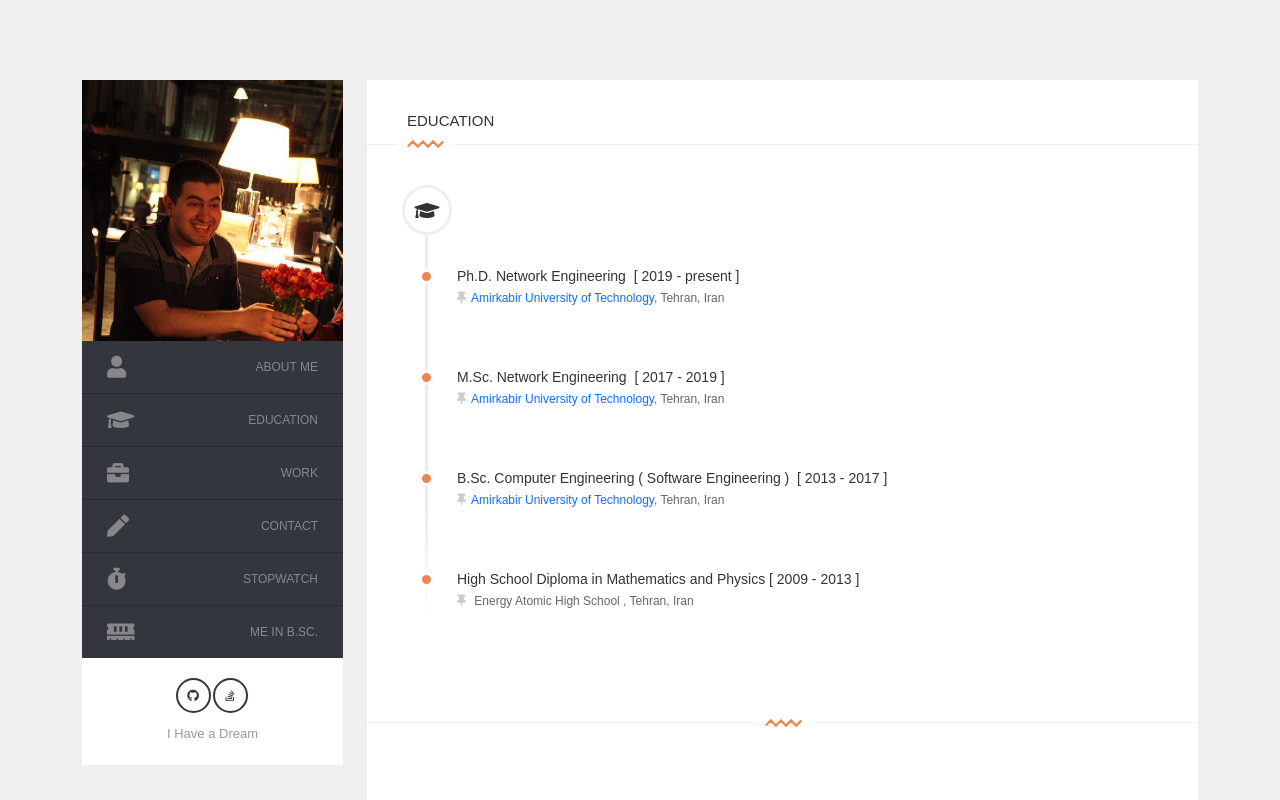
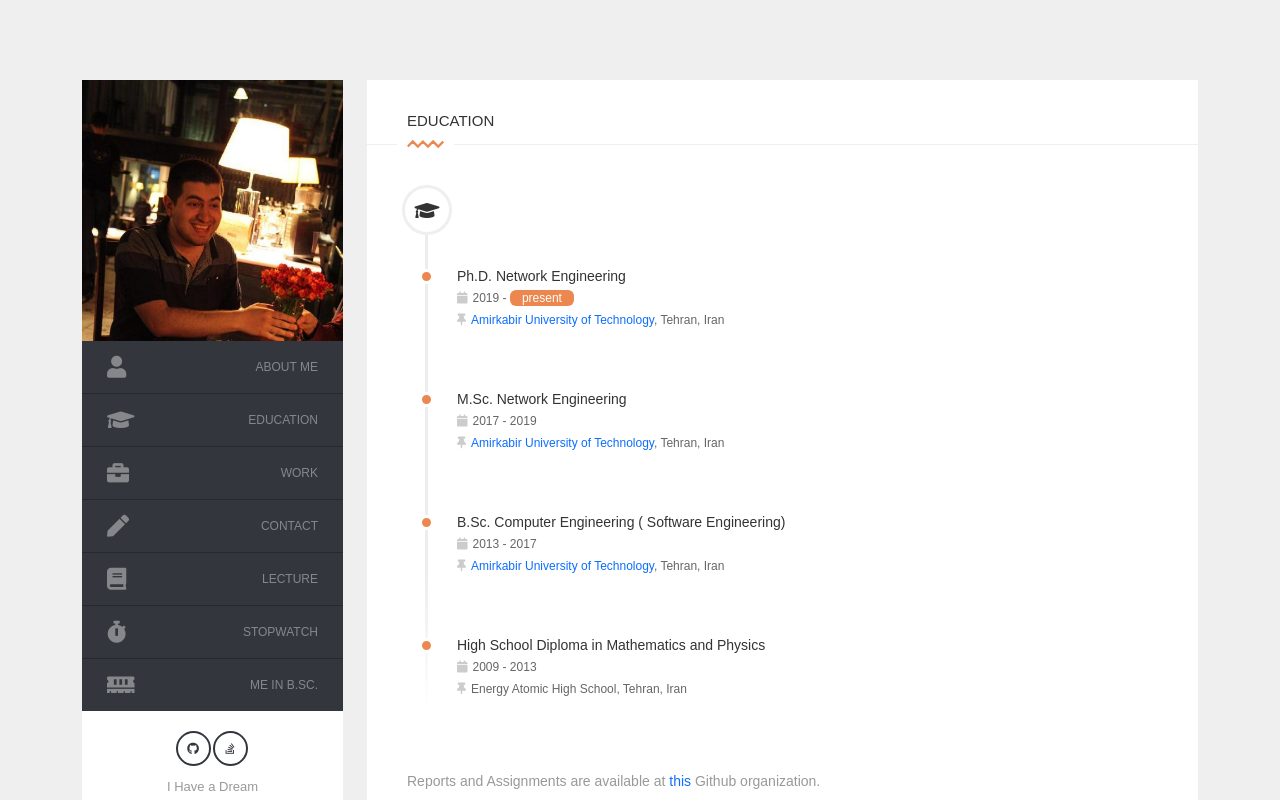
Before and after one commit to 1995parham/1995parham.github.io, a Next.js app: page /education in a window 1280 px wide. Shown: the top 800 px of the page. Built offline with nearby package versions, Linux system fonts and the light colour scheme.

Commit message:
feat: Update Homepage

```diff
--- a/pages/_app.tsx
+++ b/pages/_app.tsx
@@ -44,6 +44,11 @@ function MainApp({ Component, pageProps }: AppProps) {
                     <li className="nav-item">
                       <a href="/contact" className="nav-link">
                         <i className="fas fa-pen"></i>Contact
+                      </a>
+                    </li>
+                    <li className="nav-item">
+                      <a href="/lecture" className="nav-link">
+                        <i className="fas fa-book"></i>Lecture
                       </a>
                     </li>
                     <li className="nav-item">
--- a/pages/education.tsx
+++ b/pages/education.tsx
@@ -14,10 +14,33 @@ function Education() {
                   <div className="exp-holder margTop">
                     <div className="exp">
                       <div className="hgroup">
-                        <h4>
-                          {" "}
-                          Ph.D. Network Engineering&nbsp; [ 2019 - present ]
-                        </h4>
+                        <h4>Ph.D. Network Engineering</h4>
+                        <h6>
+                          <i className="fas fa-calendar"></i>2019 -{" "}
+                          <span className="current">present</span>
+                        </h6>
+                        <h6>
+                          <i className="fas fa-thumbtack"></i>
+                          <b className="bold">
+                            <a
+                              className="gpacolor"
+                              href="http://aut.ac.ir/aut/"
+                            >
+                              Amirkabir University of Technology
+                            </a>
+                          </b>
+                          , Tehran, Iran
+                        </h6>
+                      </div>
+                      <br />
+                    </div>
+                    <div className="exp">
+                      <div className="hgroup">
+                        <h4>M.Sc. Network Engineering</h4>
+                        <h6>
+                          <i className="fas fa-calendar"></i>
+                          2017 - 2019
+                        </h6>
                         <h6>
                           <i className="fas fa-thumbtack"></i>
                           <b className="bold">
@@ -36,9 +59,12 @@ function Education() {
                     <div className="exp">
                       <div className="hgroup">
                         <h4>
-                          {" "}
-                          M.Sc. Network Engineering&nbsp; [ 2017 - 2019 ]
+                          B.Sc. Computer Engineering ( Software Engineering)
                         </h4>
+                        <h6>
+                          <i className="fas fa-calendar"></i>
+                          2013 - 2017
+                        </h6>
                         <h6>
                           <i className="fas fa-thumbtack"></i>
                           <b className="bold">
@@ -56,45 +82,30 @@ function Education() {
                     </div>
                     <div className="exp">
                       <div className="hgroup">
-                        <h4>
-                          {" "}
-                          B.Sc. Computer Engineering ( Software Engineering
-                          )&nbsp; [ 2013 - 2017 ]
-                        </h4>
+                        <h4>High School Diploma in Mathematics and Physics</h4>
+                        <h6>
+                          <i className="fas fa-calendar"></i>
+                          2009 - 2013
+                        </h6>
                         <h6>
                           <i className="fas fa-thumbtack"></i>
-                          <b className="bold">
-                            <a
-                              className="gpacolor"
-                              href="http://aut.ac.ir/aut/"
-                            >
-                              Amirkabir University of Technology
-                            </a>
-                          </b>
-                          , Tehran, Iran
-                        </h6>
-                      </div>
-                      <br />
-                    </div>
-                    <div className="exp">
-                      <div className="hgroup">
-                        <h4>
-                          High School Diploma in Mathematics and Physics [ 2009
-                          - 2013 ]
-                        </h4>
-                        <h6>
-                          <i className="fas fa-thumbtack"></i>
-                          <b className="gpacolor">
-                            {" "}
-                            Energy Atomic High School
-                          </b>{" "}
-                          , Tehran, Iran
+                          <b className="gpacolor">Energy Atomic High School</b>,
+                          Tehran, Iran
                         </h6>
                       </div>
                     </div>
                   </div>
                 </div>
               </div>
+            </div>
+          </div>
+          <div className="row margTop">
+            <div className="col-md-12">
+              <p>
+                Reports and Assignments are available at{" "}
+                <a href="https://github.com/9231058">this</a> Github
+                organization.
+              </p>
             </div>
           </div>
         </div>
```
Also changed, not shown: pages/lecture.tsx (added, +49 -0 lines).
